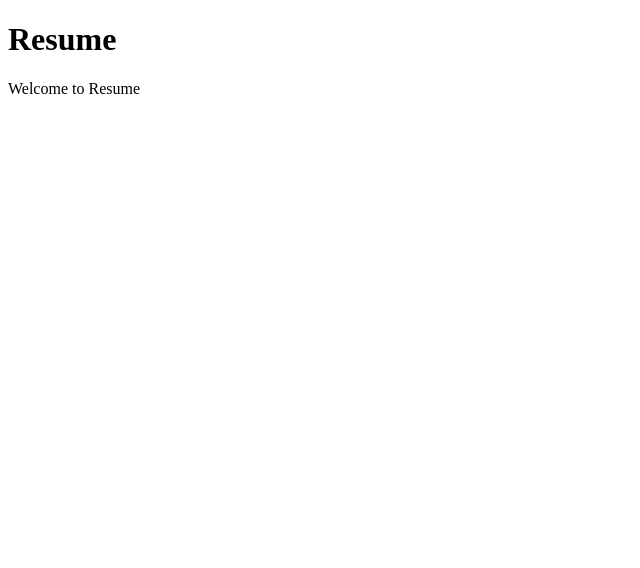
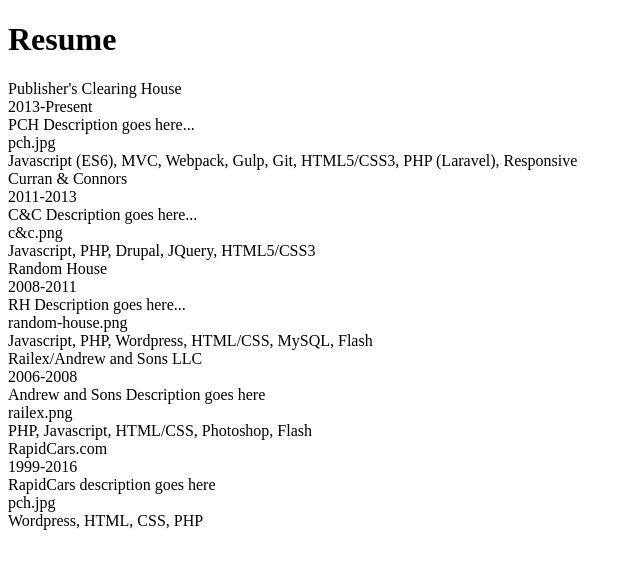
Before and after one commit to cbutera484/scienceroadshows, a Gatsby site: page /resume in a window 1280 px wide. Shown: the whole page, without its empty margins (0-640 px from the left). Built offline with nearby package versions, Linux system fonts and the light colour scheme; Gatsby itself is replaced by a stand-in of ours.

Commit message:
resume page reading from json

```diff
--- a/src/components/Header/index.js
+++ b/src/components/Header/index.js
@@ -18,10 +18,14 @@
 const H1Link = styled( Link )`
   color: #fff;
   text-decoration: none;
+  &:hover {
+    color: #c0c0c0;
+  }
 `;
 
 const Background = styled.div`
   background: hsl(216, 60%, 52%);
+  box-shadow: 1px 2px 7px #666;
 `;
 
 class Header extends React.Component {
--- a/src/components/Header/nav-link.js
+++ b/src/components/Header/nav-link.js
@@ -10,6 +10,9 @@
   text-decoration: none;
   font-size: calc(1vw + 1vh + 0.3vmin);
   ${media.phone`padding: 0`};
+  &:hover {
+    color: #c0c0c0;
+  }
 `;
 
 class MainNavLink extends React.Component {
@@ -19,7 +22,8 @@
 }
 
 MainNavLink.propTypes = {
-	text: PropTypes.string
+	text: PropTypes.string,
+	href: PropTypes.string
 };
 
 // const MainNavLink = props =>
--- /dev/null
+++ b/src/components/Resume/resume-entries.js
@@ -0,0 +1,14 @@
+import React from "react";
+import ResumeEntry from "./resume-entry";
+import Data from "../../data/resume.json";
+
+const ResumeEntries = () =>
+	<div>
+		{Data.resumeItems.map( item =>
+			<ResumeEntry key={item.title} resumeItem={item} />
+		)}
+	</div>
+
+;
+
+export default ResumeEntries;
--- /dev/null
+++ b/src/components/Resume/resume-entry.js
@@ -0,0 +1,17 @@
+import PropTypes from "prop-types";
+import React from "react";
+import styled from "styled-components";
+
+const ResumeEntry = props =>
+	<div>
+		<div>{props.resumeItem.title}</div>
+		<div>{props.resumeItem.position}</div>
+		<div>{props.resumeItem.year}</div>
+		<div>{props.resumeItem.description}</div>
+		<div>{props.resumeItem.logo}</div>
+		<div>{props.resumeItem.technology}</div>
+	</div>
+
+;
+
+export default ResumeEntry;
--- /dev/null
+++ b/src/data/resume.json
@@ -0,0 +1,45 @@
+{
+  "resumeItems": [
+    {
+      "title": "Publisher's Clearing House",
+      "Position": "Senior Front End Engineer",
+      "year": "2013-Present",
+      "description": "PCH Description goes here...",
+      "logo": "pch.jpg",
+      "technology":
+        "Javascript (ES6), MVC, Webpack, Gulp, Git, HTML5/CSS3, PHP (Laravel), Responsive"
+    },
+    {
+      "title": "Curran & Connors",
+      "Position": "Senior Web Developer",
+      "year": "2011-2013",
+      "description": "C&C Description goes here...",
+      "logo": "c&c.png",
+      "technology": "Javascript, PHP, Drupal, JQuery, HTML5/CSS3"
+    },
+    {
+      "title": "Random House",
+      "Position": "Web Developer",
+      "year": "2008-2011",
+      "description": "RH Description goes here...",
+      "logo": "random-house.png",
+      "technology": "Javascript, PHP, Wordpress, HTML/CSS, MySQL, Flash"
+    },
+    {
+      "title": "Railex/Andrew and Sons LLC",
+      "Position": "Web Designer/Developer",
+      "year": "2006-2008",
+      "description": "Andrew and Sons Description goes here",
+      "logo": "railex.png",
+      "technology": "PHP, Javascript, HTML/CSS, Photoshop, Flash"
+    },
+    {
+      "title": "RapidCars.com",
+      "Position": "Webmaster/Owner",
+      "year": "1999-2016",
+      "description": "RapidCars description goes here",
+      "logo": "pch.jpg",
+      "technology": "Wordpress, HTML, CSS, PHP"
+    }
+  ]
+}
--- a/src/pages/resume.js
+++ b/src/pages/resume.js
@@ -1,8 +1,11 @@
 import React from "react";
-const ResumePage = () =>
+import ResumeEntries from "../components/Resume/resume-entries";
+
+const ResumePage = props =>
 	<div>
 		<h1>Resume</h1>
-		<p>Welcome to Resume</p>
+
+		<ResumeEntries />
 	</div>
 
 ;
```
Also changed, not shown: src/layouts/index.js (+7 -4 lines), src/pages/index.js (+6 -11 lines), .eslintrc.json, src/img/resume/logos/c&c.png (added), src/img/resume/logos/pch.jpg (added), src/img/resume/logos/railex.png (added), src/img/resume/logos/random-house.png (added).
